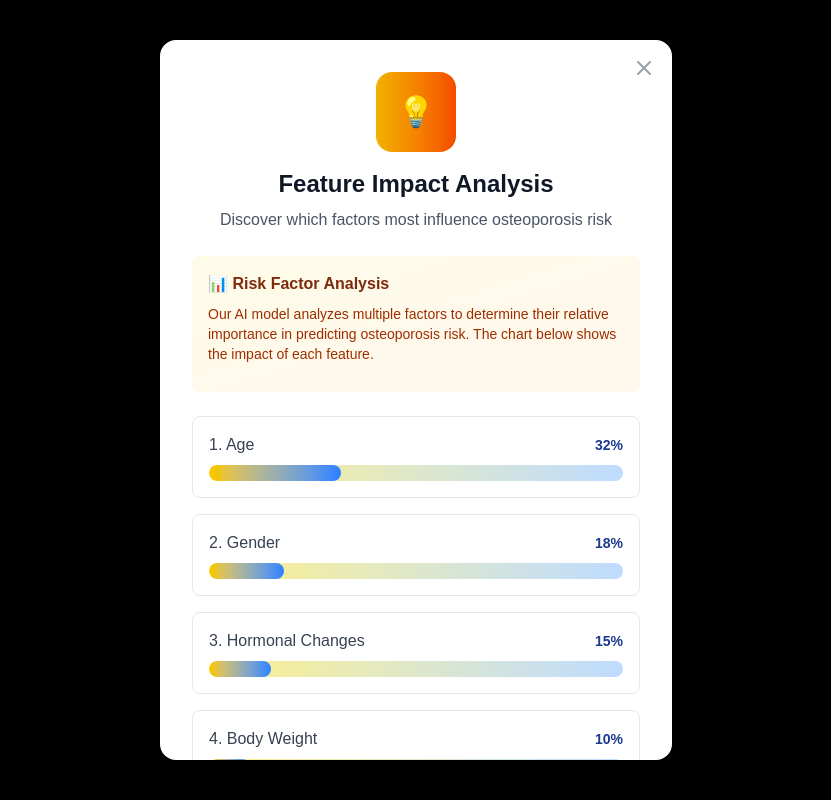
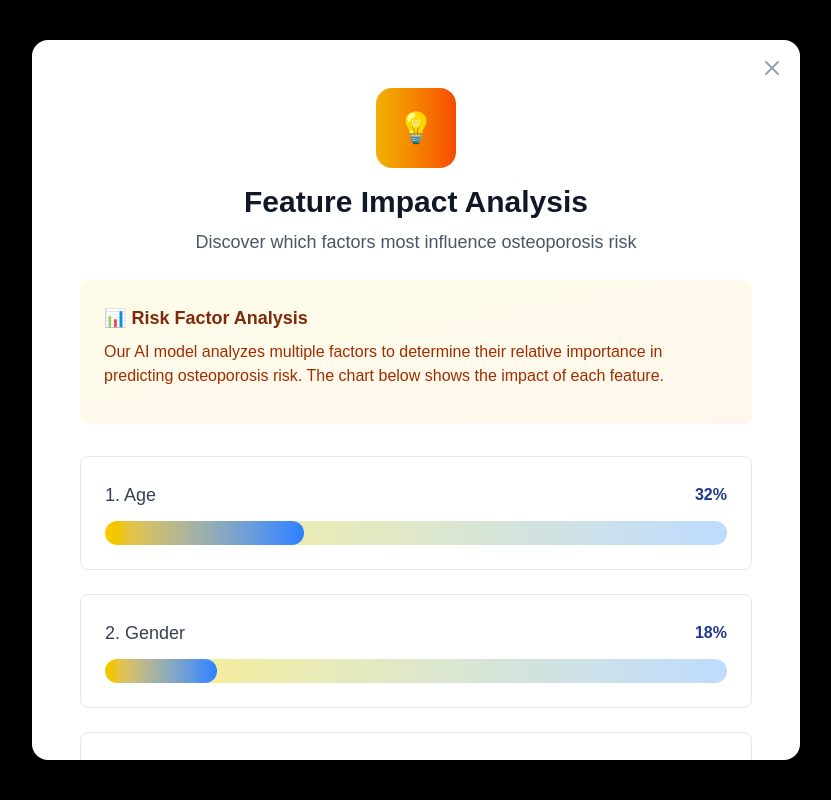
Before and after one commit to omondi-alex/bonehealth_ai, a Next.js app: page / in a window 1280 px wide. Both pictures are taken after a click on the button "Learn More". Shown: the top 800 px of the page, without its empty margins (224-1055 px from the left). Built offline with nearby package versions, Linux system fonts and the light colour scheme.

Commit message:
Fixed - Design

```diff
--- a/app/page.tsx
+++ b/app/page.tsx
@@ -438,7 +438,7 @@ export default function Home() {
       {/* Features Popup */}
       {showFeaturesPopup && (
         <div className="fixed inset-0 bg-black bg-opacity-50 flex items-center justify-center z-50 p-2 sm:p-4">
-          <div className="bg-white rounded-xl sm:rounded-2xl shadow-lg sm:shadow-2xl max-w-sm sm:max-w-lg w-full p-4 sm:p-6 lg:p-8 relative mx-4 max-h-[90vh] overflow-y-auto">
+          <div className="bg-white rounded-xl sm:rounded-2xl shadow-lg sm:shadow-2xl max-w-sm sm:max-w-lg lg:max-w-3xl w-full p-4 sm:p-6 lg:p-12 relative mx-4 max-h-[90vh] overflow-y-auto">
             {/* Close Button */}
             <button
               onClick={() => setShowFeaturesPopup(false)}
@@ -452,35 +452,35 @@ export default function Home() {
               <div className="w-16 h-16 sm:w-20 sm:h-20 mx-auto mb-3 sm:mb-4 bg-gradient-to-r from-yellow-500 to-orange-600 rounded-xl sm:rounded-2xl flex items-center justify-center">
                 <span className="text-white text-2xl sm:text-3xl">💡</span>
               </div>
-              <h3 className="text-xl sm:text-2xl font-bold text-gray-900 mb-1 sm:mb-2">Feature Impact Analysis</h3>
-              <p className="text-sm sm:text-base text-gray-600">Discover which factors most influence osteoporosis risk</p>
+              <h3 className="text-xl sm:text-2xl lg:text-3xl font-bold text-gray-900 mb-1 sm:mb-2">Feature Impact Analysis</h3>
+              <p className="text-sm sm:text-base lg:text-lg text-gray-600">Discover which factors most influence osteoporosis risk</p>
             </div>
 
             {/* Content */}
-            <div className="space-y-4 sm:space-y-6">
-              <div className="bg-gradient-to-br from-yellow-50 to-orange-50 rounded-lg p-3 sm:p-4">
-                <h4 className="font-semibold text-orange-900 mb-2 text-sm sm:text-base">📊 Risk Factor Analysis</h4>
-                <p className="text-xs sm:text-sm text-orange-800 mb-3">
+            <div className="space-y-4 sm:space-y-6 lg:space-y-8">
+              <div className="bg-gradient-to-br from-yellow-50 to-orange-50 rounded-lg p-3 sm:p-4 lg:p-6">
+                <h4 className="font-semibold text-orange-900 mb-2 text-sm sm:text-base lg:text-lg">📊 Risk Factor Analysis</h4>
+                <p className="text-xs sm:text-sm lg:text-base text-orange-800 mb-3">
                   Our AI model analyzes multiple factors to determine their relative importance in predicting osteoporosis risk.
                   The chart below shows the impact of each feature.
                 </p>
               </div>
 
               {/* Feature Importance Chart */}
-              <div className="space-y-3 sm:space-y-4">
+              <div className="space-y-3 sm:space-y-4 lg:space-y-6">
                 {featureImportance.map((feature, idx) => (
-                  <div key={feature.name} className="bg-white border border-gray-200 rounded-lg p-3 sm:p-4">
-                    <div className="flex items-center justify-between mb-2">
-                      <span className="font-medium text-gray-700 text-sm sm:text-base">
+                  <div key={feature.name} className="bg-white border border-gray-200 rounded-lg p-3 sm:p-4 lg:p-6">
+                    <div className="flex items-center justify-between mb-2 lg:mb-3">
+                      <span className="font-medium text-gray-700 text-sm sm:text-base lg:text-lg">
                         {idx + 1}. {feature.name}
                       </span>
-                      <span className="text-xs sm:text-sm font-bold text-blue-900">
+                      <span className="text-xs sm:text-sm lg:text-base font-bold text-blue-900">
                         {(feature.importance * 100).toFixed(0)}%
                       </span>
                     </div>
-                    <div className="w-full bg-gradient-to-r from-yellow-200 to-blue-200 rounded-full h-3 sm:h-4 relative overflow-hidden">
+                    <div className="w-full bg-gradient-to-r from-yellow-200 to-blue-200 rounded-full h-3 sm:h-4 lg:h-6 relative overflow-hidden">
                       <div
-                        className="bg-gradient-to-r from-yellow-400 to-blue-500 h-3 sm:h-4 rounded-full transition-all duration-1000 ease-out"
+                        className="bg-gradient-to-r from-yellow-400 to-blue-500 h-3 sm:h-4 lg:h-6 rounded-full transition-all duration-1000 ease-out"
                         style={{ width: `${feature.importance * 100}%` }}
                       ></div>
                     </div>
@@ -489,9 +489,9 @@ export default function Home() {
               </div>
 
               {/* Key Insights */}
-              <div className="bg-blue-50 rounded-lg p-3 sm:p-4">
-                <h4 className="font-semibold text-blue-900 mb-2 text-sm sm:text-base">🔍 Key Insights:</h4>
-                <ul className="text-xs sm:text-sm text-blue-800 space-y-1">
+              <div className="bg-blue-50 rounded-lg p-3 sm:p-4 lg:p-6">
+                <h4 className="font-semibold text-blue-900 mb-2 text-sm sm:text-base lg:text-lg">🔍 Key Insights:</h4>
+                <ul className="text-xs sm:text-sm lg:text-base text-blue-800 space-y-1 lg:space-y-2">
                   <li>• <strong>Age</strong> is the most significant risk factor (32%)</li>
                   <li>• <strong>Gender</strong> plays a crucial role (18%)</li>
                   <li>• <strong>Hormonal changes</strong> are highly influential (15%)</li>
@@ -501,18 +501,18 @@ export default function Home() {
             </div>
 
             {/* Action Button */}
-            <div className="mt-6 sm:mt-8">
+            <div className="mt-6 sm:mt-8 lg:mt-10">
               <button
                 onClick={() => setShowFeaturesPopup(false)}
-                className="w-full bg-gradient-to-r from-yellow-500 to-orange-600 text-white py-2.5 sm:py-3 px-4 rounded-lg font-semibold text-sm sm:text-base hover:shadow-lg transform hover:scale-105 transition-all duration-200"
+                className="w-full bg-gradient-to-r from-yellow-500 to-orange-600 text-white py-2.5 sm:py-3 lg:py-4 px-4 rounded-lg font-semibold text-sm sm:text-base lg:text-lg hover:shadow-lg transform hover:scale-105 transition-all duration-200"
               >
                 Got It!
               </button>
             </div>
 
             {/* Footer */}
-            <div className="mt-4 sm:mt-6 text-center">
-              <p className="text-xs text-gray-500">
+            <div className="mt-4 sm:mt-6 lg:mt-8 text-center">
+              <p className="text-xs sm:text-sm lg:text-base text-gray-500">
                 Data based on AI model analysis • Results may vary by individual
               </p>
             </div>
```
